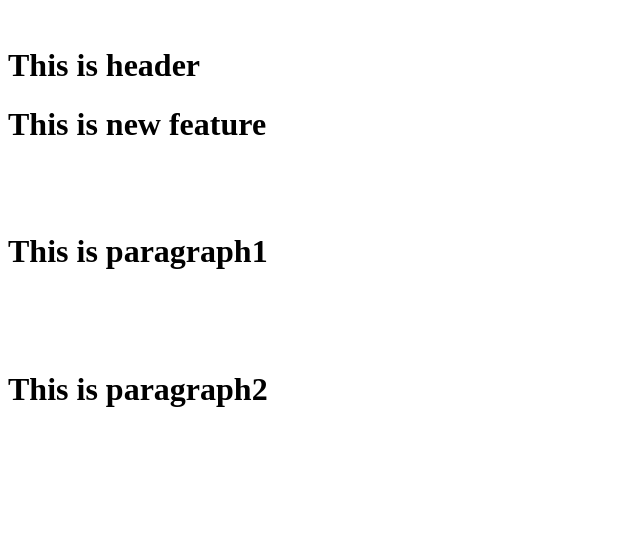
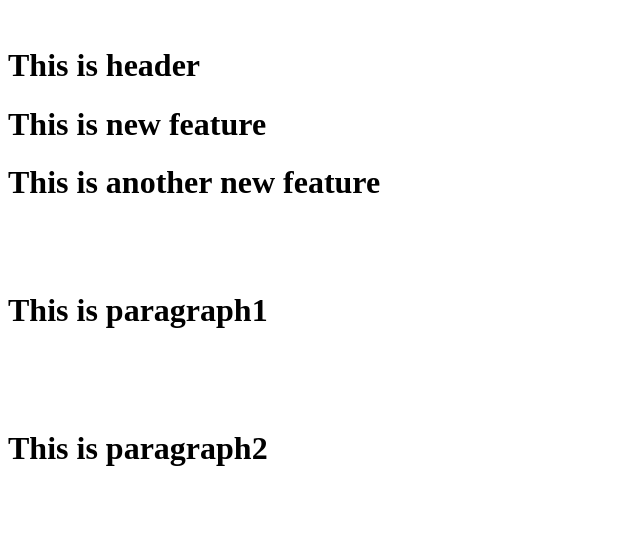
Before and after one commit to orawanpukd/sample-git2, a plain HTML site: page index.html in a window 1280 px wide. Shown: the whole page, without its empty margins (0-640 px from the left). Drawn offline with Linux system fonts and the light colour scheme.

Commit message:
adding newfeature 2

```diff
--- a/index.html
+++ b/index.html
@@ -4,6 +4,7 @@
 <body>
 <h1>This is header</h1>
 <h1>This is new feature<h1>
+<h1>This is another new feature<h1>
 <p>This is paragraph1</p>
 <p>This is paragraph2</p>
 </body>
```
